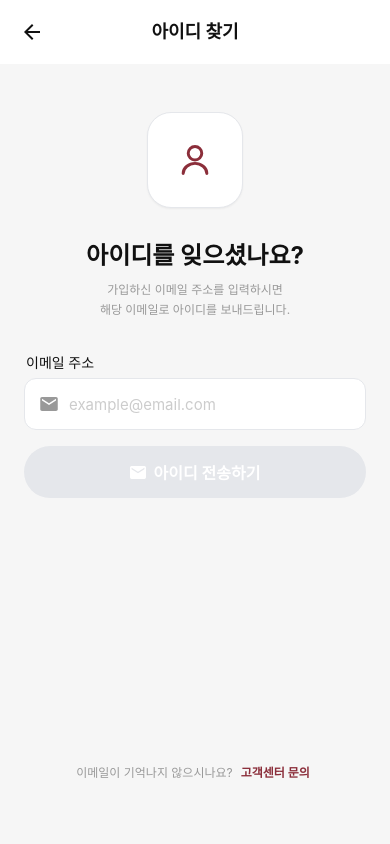
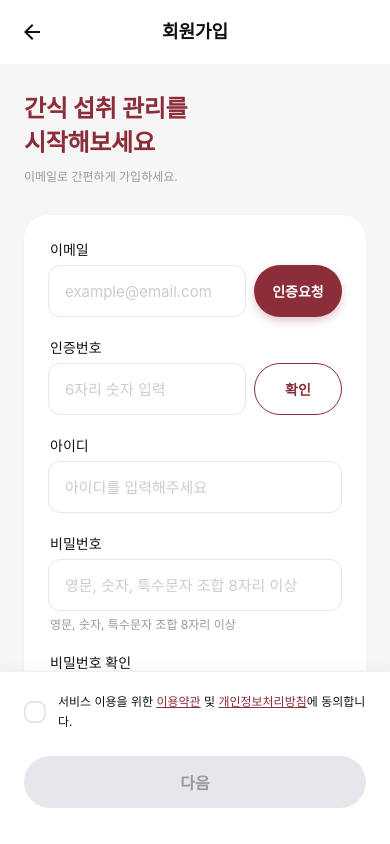
Before and after one commit to jungyihwan03/UP, a React Native app: screen / in a window 390 px wide. Built offline with nearby package versions, Linux system fonts and the light colour scheme; no server answers.

Commit message:
비번/아이디 찾기 화면 상단 위치 조정

```diff
--- a/App.tsx
+++ b/App.tsx
@@ -23,9 +23,9 @@ export default function App() {
       <SafeAreaView style={{ flex: 1 }} edges={['top', 'bottom']}>
 
         {/* <Login /> */}
-        {/* <SignUp /> */}
+        <SignUp />
         {/* <FindPassword /> */}
-        <FindId />
+        {/* <FindId /> */}
         {/* <BasicInfo /> */}
         {/* <HomeScreen /> */}
         {/* <SearchScreen /> */}
--- a/src/components/FindAccountTemplate.tsx
+++ b/src/components/FindAccountTemplate.tsx
@@ -95,9 +95,9 @@ export const FindAccountTemplate = ({
       <StatusBar style="dark" />
 
       {/* 🌟 노치 영역과 헤더를 감싸는 SafeAreaView (흰색 배경) */}
-      <SafeAreaView edges={['top']} style={styles.headerArea}>
+      <View style={styles.headerArea}>
         <NavHeader title={appBarTitle} onBack={() => console.log('뒤로가기 클릭')} />
-      </SafeAreaView>
+      </View>
 
       <View style={styles.content}>
         <View style={styles.iconContainer}>
```
